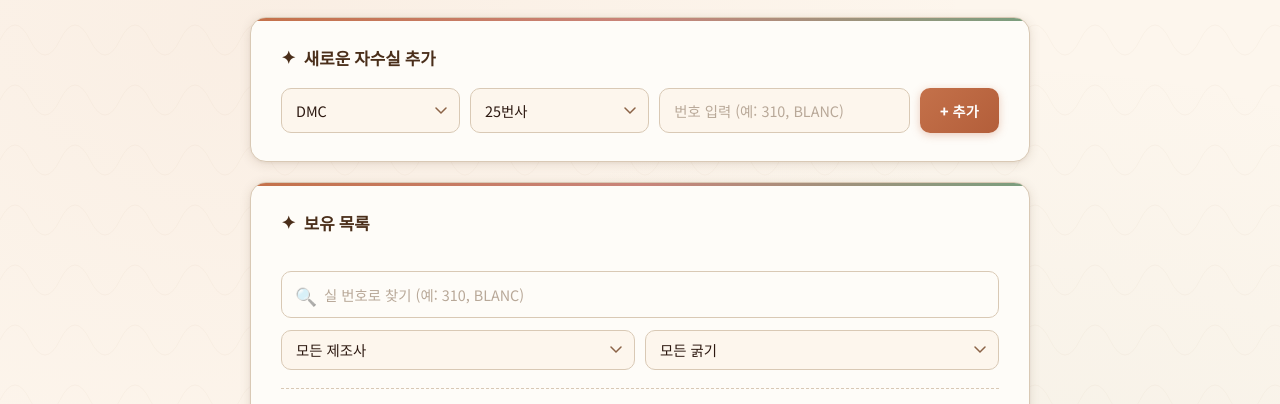
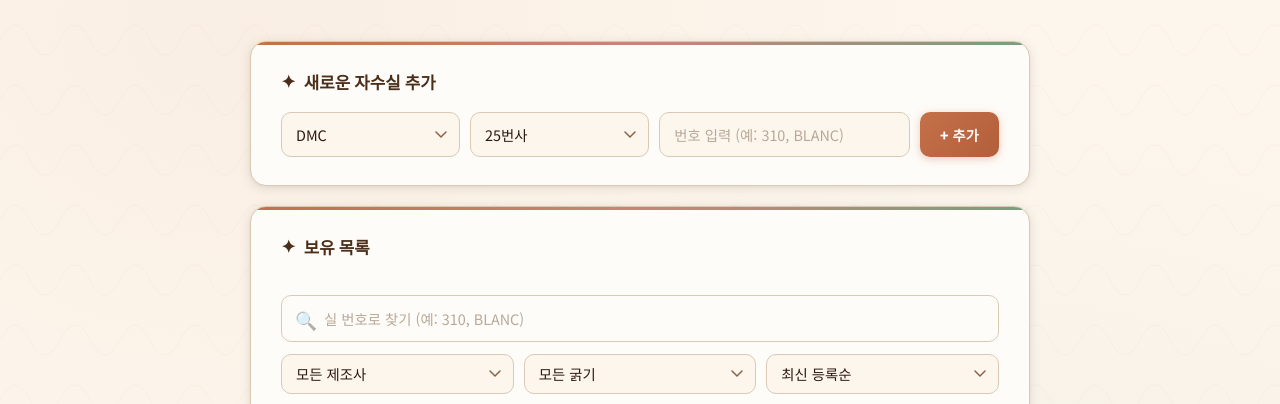
Before and after one commit to neuly1231/my-embroidery-floss-nuri, a plain HTML site: page index.html in a window 1280 px wide. Shown: the part 170-574 px from the top of the page. Drawn offline with Linux system fonts and the light colour scheme; no server answers; a web font is replaced by a local one.

Commit message:
Update index.html

```diff
--- a/index.html
+++ b/index.html
@@ -1,4 +1,4 @@
-<!DOCTYPE html>
+ㄴ<!DOCTYPE html>
 <html lang="ko">
 <head>
     <meta charset="UTF-8">
@@ -70,6 +70,11 @@
                 <option value="5번사">5번사</option>
                 <option value="울사">울사</option>
             </select>
+            <select id="sort-select">
+                <option value="newest">최신 등록순</option>
+                <option value="asc">번호 오름차순</option>
+                <option value="desc">번호 내림차순</option>
+            </select>
         </div>
 
         <hr class="divider">
@@ -98,6 +103,6 @@
     <div class="footer">✦ 자수실 장부 ✦</div>
 </div>
 
-    <script src="app.js?v=1.0.1"></script>
+    <script src="app.js?v=1.0.2"></script>
 </body>
 </html>
```
